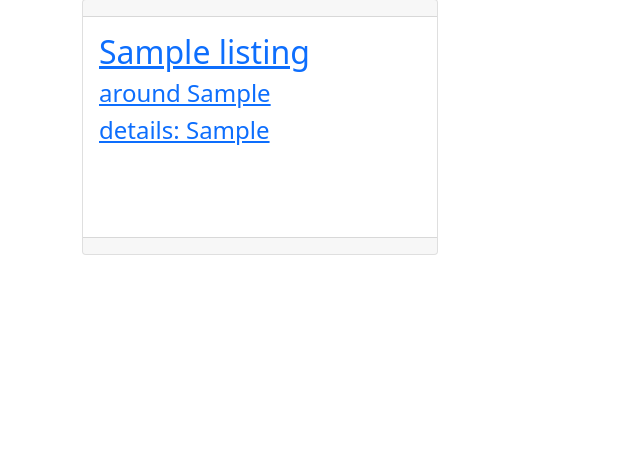
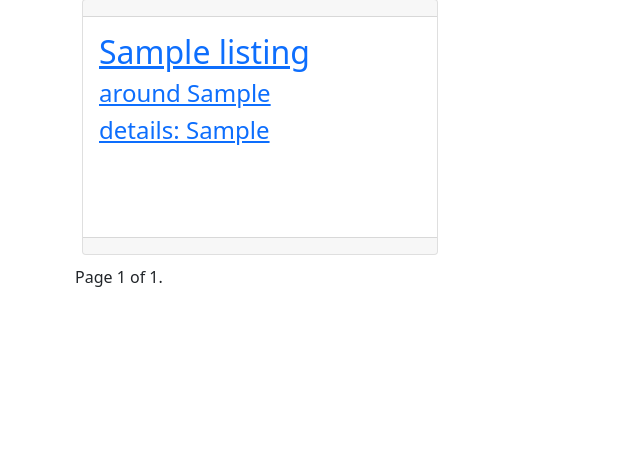
Before and after one commit to emanchez/jobsearching, a Django app: template main/mysite/joblist/templates/joblist/index.html in a window 1280 px wide. Shown: the part 65-526 px from the top of the page, without its empty margins (0-640 px from the left). Run offline with Django 3.2, Linux system fonts and the light colour scheme; the template is opened without the code that fills it: most values are stand-ins (such as "Sample title", 1, 10 or a date in 2020).

Commit message:
modified:   main/mysite/joblist/__pycache__/views.cpython-310.pyc 	modified:   main/mysite/joblist/templates/joblist/index.html 	modified:   main/mysite/joblist/views.py 	modified:   main/mysite/static/joblist/css/index.css
added pagination in django python (views.py)
and django-templates (index.html)

```diff
--- a/main/mysite/joblist/templates/joblist/index.html
+++ b/main/mysite/joblist/templates/joblist/index.html
@@ -27,6 +27,28 @@
             {% if forloop.counter|divisibleby:3 %}</div>{% endif %}
         </div>
       {% endfor %}
+      <ul class="pagination">
+        {% if latest_job_listings.has_previous %}
+          <li class="page-item">
+            <a class="page-link" href="?page=1">&laquo; first</a>
+          </li>
+          <li class="page-item">
+            <a class="page-link"
+               href="?page={{ latest_job_listings.previous_page_number }}">previous</a>
+          </li>
+        {% endif %}
+        <span class="current">Page {{ latest_job_listings.number }} of {{ latest_job_listings.paginator.num_pages }}.</span>
+        {% if latest_job_listings.has_next %}
+          <li class="page-item">
+            <a class="page-link"
+               href="?page={{ latest_job_listings.next_page_number }}">next</a>
+          </li>
+          <li class="page-item">
+            <a class="page-link"
+               href="?page={{ latest_job_listings.paginator.num_pages }}">last &raquo;</a>
+          </li>
+        {% endif %}
+      </ul>
     {% else %}
       <p>No jobs are available.</p>
     {% endif %}
@@ -34,3 +56,4 @@
 {% endblock content %}
 <!-- referenced from: "https://docs.djangoproject.com/en/4.2/intro/tutorial03/" -->
 {% comment %} additional reference for tags: "https://docs.djangoproject.com/en/4.2/ref/templates/builtins/" {% endcomment %}
+{% comment %} reference for django pagination: "https://docs.djangoproject.com/en/4.2/topics/pagination/" {% endcomment %}
--- a/main/mysite/static/joblist/css/index.css
+++ b/main/mysite/static/joblist/css/index.css
@@ -4,3 +4,8 @@
 .row {
   margin-bottom: 10px;
 }
+.current {
+  margin-top: 10px;
+  margin-left: 5px;
+  margin-right: 5px;
+}
```
Also changed, not shown: main/mysite/joblist/views.py (+11 -2 lines).
